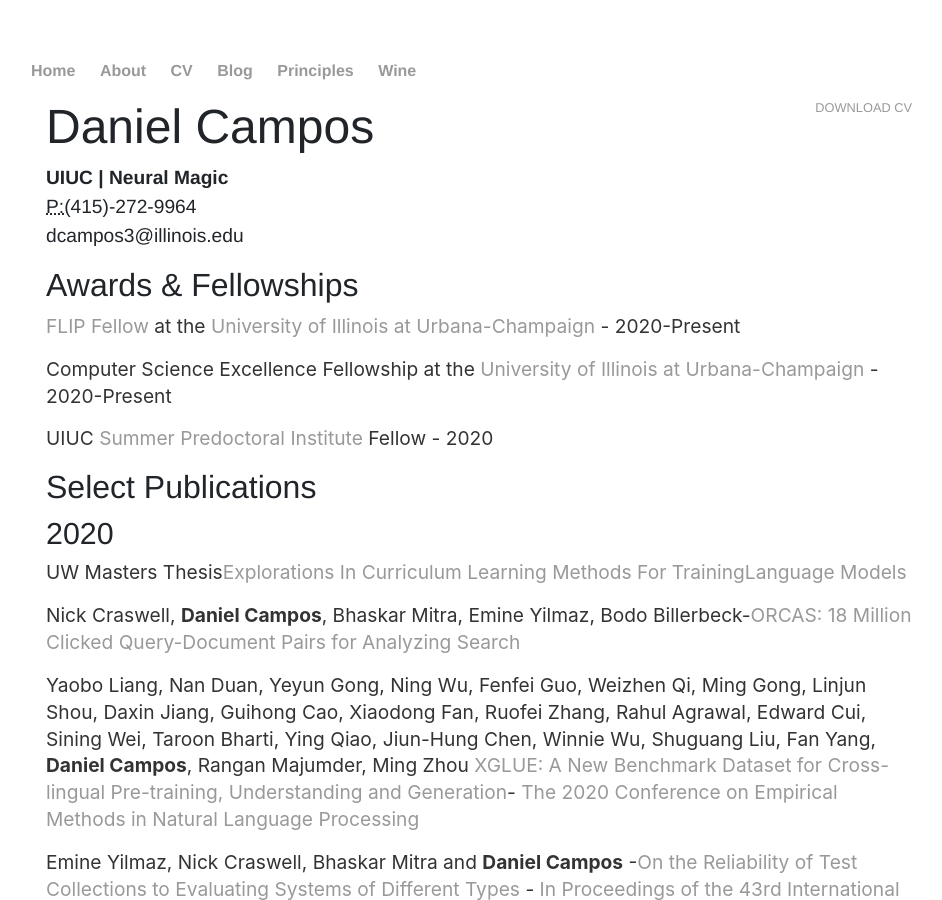
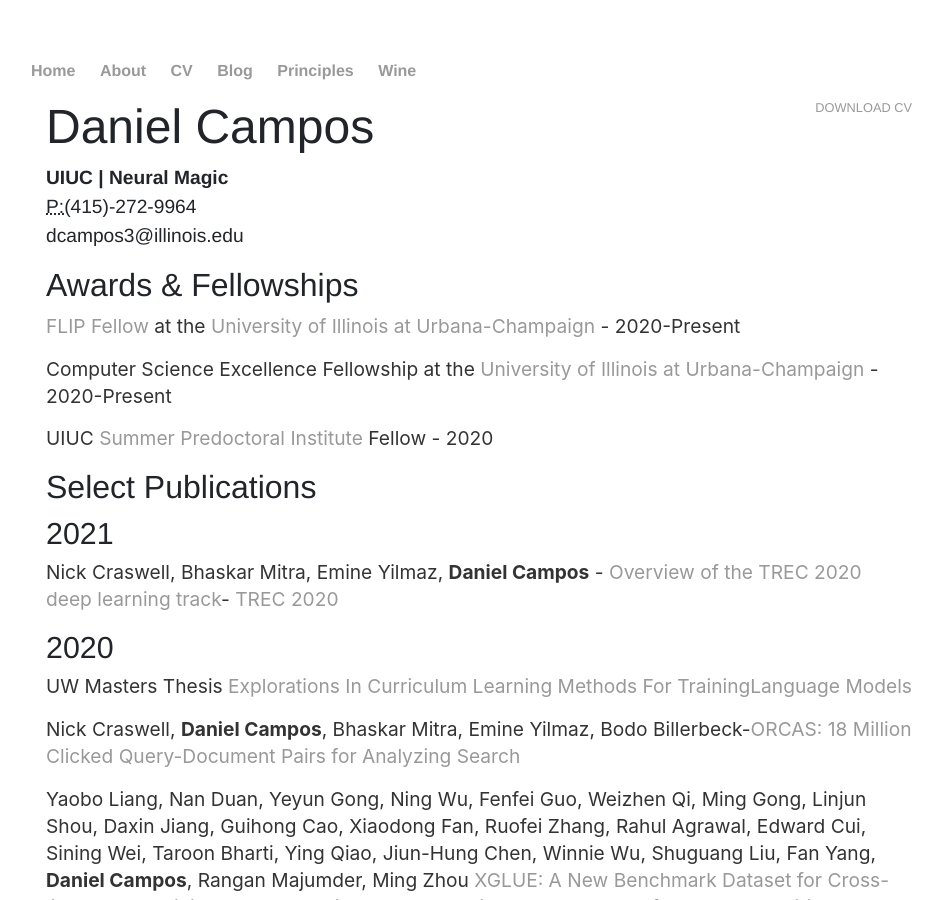
Before and after one commit to spacemanidol/spacemanidol.github.io, a Jekyll site: the page built from cv/index.html, in a window 1280 px wide and 900 px high. Shown: the whole window, without its empty margins (161-1103 px from the left). Built offline with Jekyll 4.4.1, drawn with Linux system fonts in a browser that asks for light colours; comment, search, counter and statistics services are not loaded.

Commit message:
Update index.html

```diff
--- a/cv/index.html
+++ b/cv/index.html
@@ -15,8 +15,10 @@
 	<p>Computer Science Excellence Fellowship at the <a href='https://cs.illinois.edu/'>University of Illinois at Urbana-Champaign</a> - 2020-Present</p>
 	<p>UIUC <a href='https://grad.illinois.edu/diversity/spi'>Summer Predoctoral Institute</a> Fellow - 2020</p>
 	<h2>Select Publications</h2>
+	<h4>2021</h4>
+	<p>Nick Craswell, Bhaskar Mitra, Emine Yilmaz, <strong>Daniel Campos</strong> - <a href='https://arxiv.org/pdf/2102.07662.pdf'>Overview of the TREC 2020 deep learning track</a>- <a href='https://trec.nist.gov/tracks.html'>TREC 2020</a></p>
 	<h4>2020</h4>
-	<p>UW Masters Thesis<a href='UWTHESIS.pdf'>Explorations In Curriculum Learning Methods For TrainingLanguage Models</a></p>
+	<p>UW Masters Thesis <a href='UWTHESIS.pdf'>Explorations In Curriculum Learning Methods For TrainingLanguage Models</a></p>
 	<p>Nick Craswell, <strong>Daniel Campos</strong>, Bhaskar Mitra, Emine Yilmaz, Bodo Billerbeck-<a href='https://arxiv.org/abs/2006.05324'>ORCAS: 18 Million Clicked Query-Document Pairs for Analyzing Search</a></p>
 	<p>Yaobo Liang, Nan Duan, Yeyun Gong, Ning Wu, Fenfei Guo, Weizhen Qi, Ming Gong, Linjun Shou, Daxin Jiang, Guihong Cao, Xiaodong Fan, Ruofei Zhang, Rahul Agrawal, Edward Cui, Sining Wei, Taroon Bharti, Ying Qiao, Jiun-Hung Chen, Winnie Wu, Shuguang Liu, Fan Yang, <strong>Daniel Campos</strong>, Rangan Majumder, Ming Zhou <a href='https://arxiv.org/abs/2004.01401'>XGLUE: A New Benchmark Dataset for Cross-lingual Pre-training, Understanding and Generation</a>- <a href='https://2020.emnlp.org/'>The 2020 Conference on Empirical Methods in Natural Language Processing</a></p>
 	<p>Emine Yilmaz, Nick Craswell, Bhaskar Mitra and <strong>Daniel Campos</strong> -<a href='https://arxiv.org/pdf/2004.13486.pdf'>On the Reliability of Test Collections to Evaluating Systems of Different Types</a>  - <a href='https://sigir.org/sigir2020/'>In Proceedings of the 43rd International ACM SIGIR Conference on Research and Development in Information Retrieval</a></p>
```
